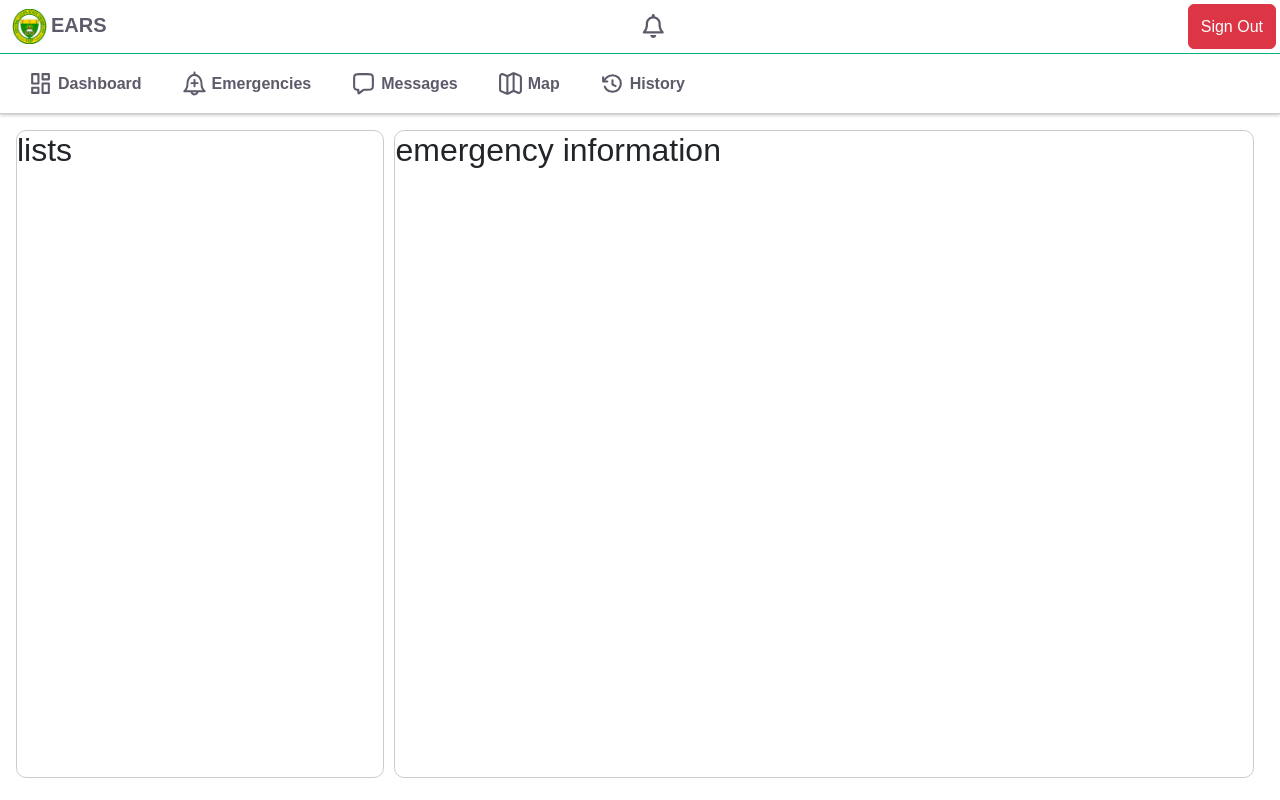
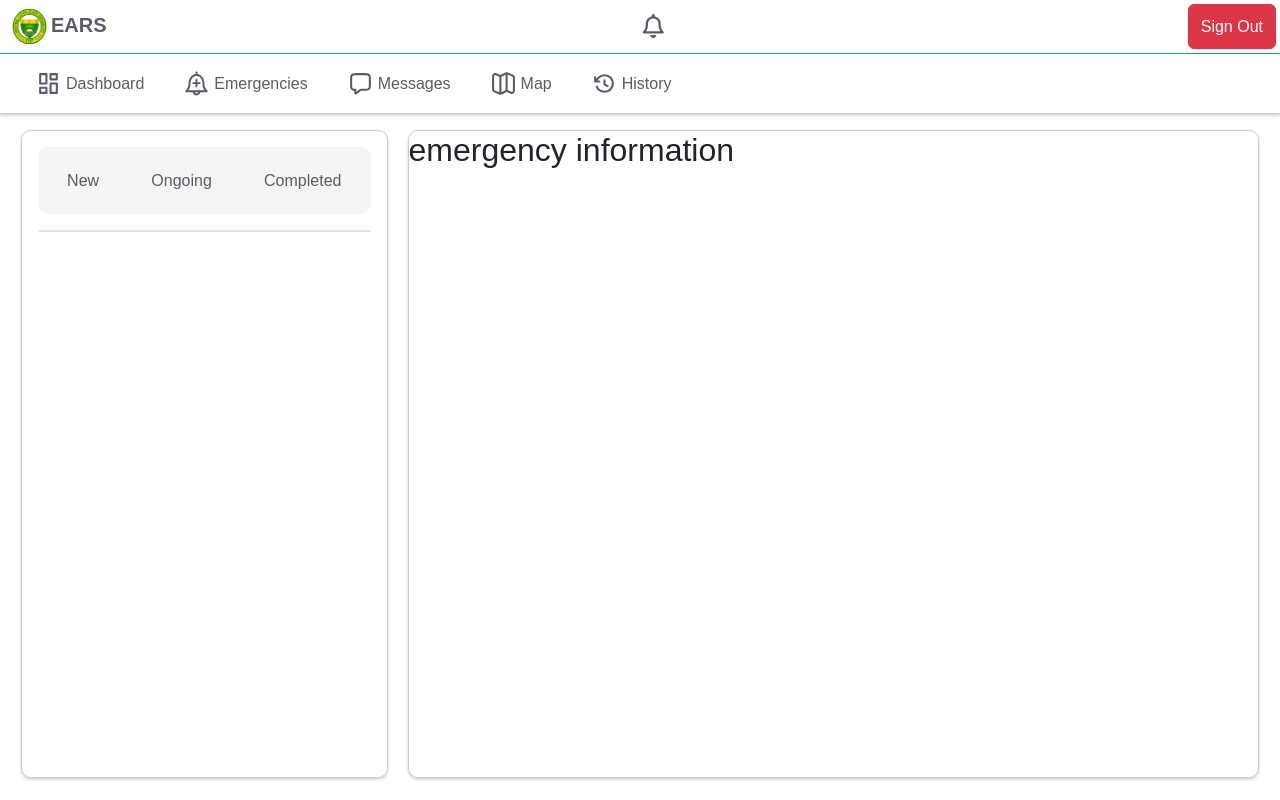
Before and after one commit to clark-jrb/Project-Emergency-Alert-and-Response-System, a React (Create React App) app in the folder client/: page /usf/emergencies in a window 1280 px wide. Built offline with nearby package versions, Linux system fonts and the light colour scheme; no server answers.

Commit message:
electron installed, UI tweaks, Emergency component started

```diff
--- a/client/src/components/NavBar.js
+++ b/client/src/components/NavBar.js
@@ -51,7 +51,7 @@ const NavBar = () => {
 
                 <button className='btn btn-danger' onClick={handleSignOut}>Sign Out</button>
             </div>
-            <div className="nav-bottom px-2">
+            <div className="nav-bottom px-3">
                 <ul>
                     <li onClick={() => handleClick(1)} className={activeItem === 1 ? 'active' : ''}>
                         <Link to="dashboard">
--- a/client/src/styles/emergencies.css
+++ b/client/src/styles/emergencies.css
@@ -1,3 +1,9 @@
+:root {
+    --light-green: #d9f3ea;
+    --green: #00b074;
+    --font-text: #5d5a6a;
+    --nav-top: #008e5f;
+}
 
 .emergency-content {
     height: 100%;
@@ -11,6 +17,10 @@
     width: 30dvw;
     border: #ccc solid 1px;
     border-radius: 10px;
+    margin: 5px;
+    display: flex;
+    flex-direction: column;
+    box-shadow: 0 1.5px 3px 0 #ccc;
 }
 
 .emergency-info {
@@ -18,5 +28,53 @@
     width: 70dvw;
     border: #ccc solid 1px;
     border-radius: 10px;
-    margin: 0 10px;
+    margin: 5px;
+    margin-left: 15px;
+    box-shadow: 0 1.5px 3px 0 #ccc;
 }
+
+/* For Lists */
+
+.filters {
+    gap: 10px;
+    background-color: whitesmoke;
+    /* border: #ccc solid 1px; */
+    border-radius: 10px;
+}
+
+.new h6, .ongoing h6, .completed h6{
+    margin: 0;
+    /* font-weight: bold; */
+
+}
+
+.new, .ongoing, .completed {
+    text-align: center;
+    color: var(--font-text);
+}
+
+.new:hover,
+.ongoing:hover,
+.completed:hover {
+    /* color: white; */
+    /* background-color: var(--green); */
+    cursor: pointer;
+    border-radius: 10px;
+}
+
+.new.active,
+.ongoing.active,
+.completed.active {
+    color: white;
+    background-color: var(--green);
+    cursor: pointer;
+    border-radius: 10px;
+    box-shadow: 0 1.5px 3px 0 #ccc;
+}
+
+.requests {
+    flex-direction: column;
+    border-radius: 10px;
+}
+
+/* For Information */
--- a/client/src/styles/navbar.css
+++ b/client/src/styles/navbar.css
@@ -47,7 +47,7 @@
 }
 
 .nav-bottom li a{
-    font-weight: bold;
+    /* font-weight: bold; */
     border-radius: 10px;
     display: flex;
     align-items: center;
@@ -72,6 +72,7 @@
 .nav-bottom ul li.active a {
     background-color: rgb(0, 176, 116, 0.2);
     color: var(--green);
+    box-shadow: 0 1.5px 3px 0 #ccc;
 }
 
 /* ICONS  */
--- a/client/src/views/Emergencies/emergency-lists.js
+++ b/client/src/views/Emergencies/emergency-lists.js
@@ -1,10 +1,34 @@
-import React from 'react'
+import React, { useState } from 'react'
 import 'bootstrap/dist/css/bootstrap.min.css'
+import New from './requests-new'
+import Ongoing from './requests-ongoing'
+import Complete from './requests-complete'
 
 const Emergency_lists = () => {
+    const [selectedComponent, setSelectedComponent] = useState(null)
+
+    const handleClick = (component) => {
+        setSelectedComponent(component)
+    }
+
     return (
-        <div className='emer-lists'>
-            <h2>lists</h2>
+        <div className='emer-lists p-3'>
+            <div className='filters d-flex p-2'>
+                <div className={`new flex-fill p-2 py-3 ${selectedComponent === 'New' ? 'active' : ''}`} onClick={() => handleClick('New')}>
+                    <h6>New</h6>
+                </div>
+                <div className={`new flex-fill p-2 py-3 ${selectedComponent === 'Ongoing' ? 'active' : ''}`} onClick={() => handleClick('Ongoing')}>
+                    <h6>Ongoing</h6>
+                </div>
+                <div className={`new flex-fill p-2 py-3 ${selectedComponent === 'Complete' ? 'active' : ''}`} onClick={() => handleClick('Complete')}>
+                    <h6>Completed</h6>
+                </div>
+            </div>
+            <div className='requests d-flex border mt-3'>
+                {selectedComponent === 'New' && <New />}
+                {selectedComponent === 'Ongoing' && <Ongoing />}
+                {selectedComponent === 'Complete' && <Complete />}
+            </div>
         </div>
     )
 }
--- /dev/null
+++ b/client/src/views/Emergencies/requests-complete.js
@@ -0,0 +1,39 @@
+import React, { useState, useEffect, useRef } from 'react'
+import 'bootstrap/dist/css/bootstrap.min.css'
+
+const Complete = () => {
+    const [requests, setRequests] = useState(null)
+    const hasRendered = useRef(false)
+
+    useEffect(() => {
+        if (!hasRendered.current) {
+            const fetchRequests = async () => {
+                try {
+                    const response = await fetch('/usf/emergencies')
+
+                    if (response.ok) {
+                        setRequests(response)
+                        console.log('Data loaded!')
+                    } else {
+                        console.log('Error occurred')
+                    }
+                } catch (error) {
+                    console.error('Error fetching data:', error)
+                }
+            }
+
+            fetchRequests()
+
+            // Set hasRendered to true after the initial render
+            hasRendered.current = true
+        }
+    }, [])
+
+    return (
+        <div className='request-complete'>
+            <h3>Complete</h3>
+        </div>
+    )
+}
+
+export default Complete
--- /dev/null
+++ b/client/src/views/Emergencies/requests-new.js
@@ -0,0 +1,47 @@
+import React, { useState, useEffect, useRef } from 'react'
+import 'bootstrap/dist/css/bootstrap.min.css'
+
+
+const New = () => {
+    const [requests, setRequests] = useState(null)
+    const hasRendered = useRef(false)
+
+    useEffect(() => {
+        if (!hasRendered.current) {
+            const fetchRequests = async () => {
+                try {
+                    const response = await fetch('/usf/emergencies')
+
+                    if (response.ok) {
+                        // const data = await response.json()
+                        console.log(response)
+                        setRequests(response)
+                        console.log('Data loaded!')
+                    } else {
+                        console.log('Error occurred')
+                    }
+                } catch (error) {
+                    console.error('Error fetching data:', error)
+                }
+            }
+
+            fetchRequests()
+
+            // Set hasRendered to true after the initial render
+            hasRendered.current = true
+        }
+
+        // console.log(requests)
+
+    }, [])
+
+
+    return (
+        <div className='request-new'>
+            <h3>New</h3>
+            <button className='btn btn-success'>datas</button>
+        </div>
+    )
+}
+
+export default New
--- /dev/null
+++ b/client/src/views/Emergencies/requests-ongoing.js
@@ -0,0 +1,39 @@
+import React, { useState, useEffect, useRef } from 'react'
+import 'bootstrap/dist/css/bootstrap.min.css'
+
+const Ongoing = () => {
+    const [requests, setRequests] = useState(null)
+    const hasRendered = useRef(false)
+
+    useEffect(() => {
+        if (!hasRendered.current) {
+            const fetchRequests = async () => {
+                try {
+                    const response = await fetch('/usf/emergencies')
+
+                    if (response.ok) {
+                        setRequests(response)
+                        console.log('Data loaded!')
+                    } else {
+                        console.log('Error occurred')
+                    }
+                } catch (error) {
+                    console.error('Error fetching data:', error)
+                }
+            }
+
+            fetchRequests()
+
+            // Set hasRendered to true after the initial render
+            hasRendered.current = true
+        }
+    }, [])
+
+    return (
+        <div className='request-ongoing'>
+            <h3>Ongoing</h3>
+        </div>
+    )
+}
+
+export default Ongoing
```
